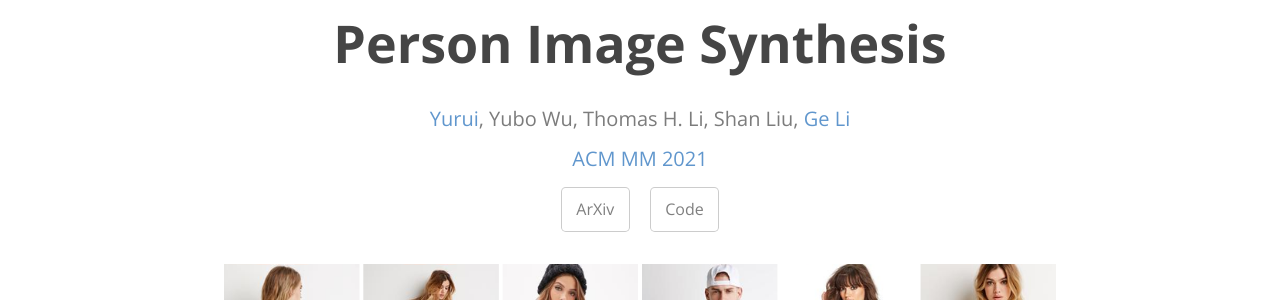
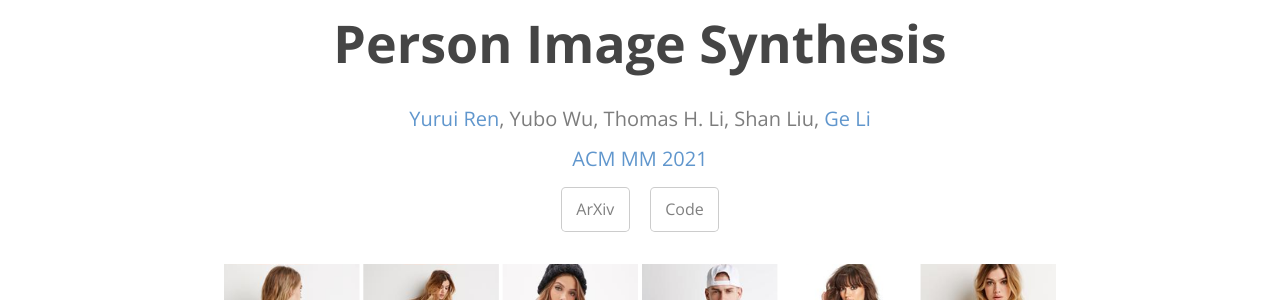
Before and after one commit to wyb-sy/web-ACM-MM2021, a Jekyll site: the page built from index.md, in a window 1280 px wide and 900 px high. Shown: the part 130-430 px from the top of the window. Built offline with Jekyll 4.4.1, drawn with Linux system fonts in a browser that asks for light colours.

Commit message:
Update _config.yml

```diff
--- a/_config.yml
+++ b/_config.yml
@@ -1,5 +1,5 @@
 # title: Cayman theme
-description: <a href="https://renyurui.github.io">Yurui</a>, Yubo Wu, Thomas H. Li, Shan Liu, <a href="http://www.ece.pku.edu.cn/info/1012/1091.htm">Ge Li</a> <br>  <a href="https://2021.acmmm.org/">ACM MM 2021</a>
+description: <a href="https://renyurui.github.io">Yurui Ren</a>, Yubo Wu, Thomas H. Li, Shan Liu, <a href="http://www.ece.pku.edu.cn/info/1012/1091.htm">Ge Li</a> <br>  <a href="https://2021.acmmm.org/">ACM MM 2021</a>
 show_downloads: true
 google_analytics:
 theme: jekyll-theme-cayman
```
